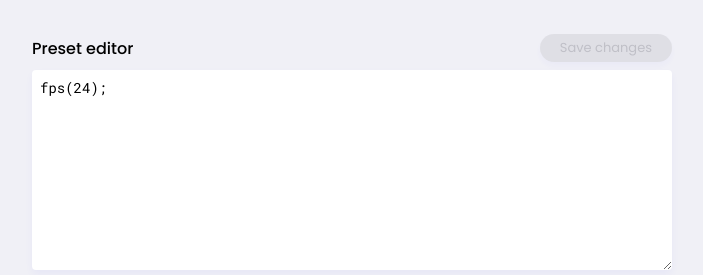
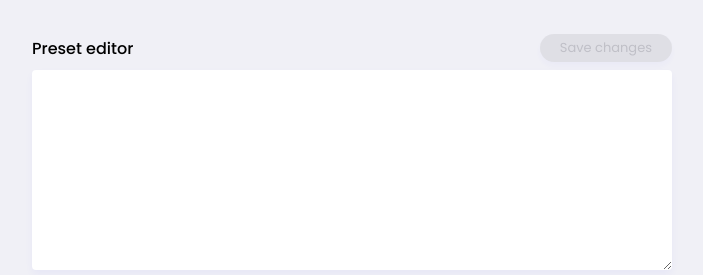
Before and after one commit to jakubmaniak/video-effects, a React (Create React App) app: page / in a window 1280 px wide. Shown: the part 960-1235 px from the top of the page, without its empty margins (288-991 px from the left). Built offline with nearby package versions, Linux system fonts and the light colour scheme.

Commit message:
Remove unimplemented "fps" function

```diff
--- a/src/presets/_default.js
+++ b/src/presets/_default.js
@@ -1,5 +1,2 @@
 export const name = 'No effects';
-export const code =
-`
-fps(24);
-`;
+export const code = ``;
--- a/src/presets/_new.js
+++ b/src/presets/_new.js
@@ -1,8 +1,6 @@
 export const name = 'My preset';
 export const code =
 `
-fps(24);
-
 for (let y = 0; y < height; y++) {
     for (let x = 0; x < width; x++) {
         let {r, g, b} = get(x, y);
--- a/src/presets/grayscale.js
+++ b/src/presets/grayscale.js
@@ -1,8 +1,6 @@
 export const name = 'Grayscale';
 export const code =
 `
-fps(24);
-
 for (let y = 0; y < height; y++) {
     for (let x = 0; x < width; x++) {
         let {r, g, b} = get(x, y);
```
